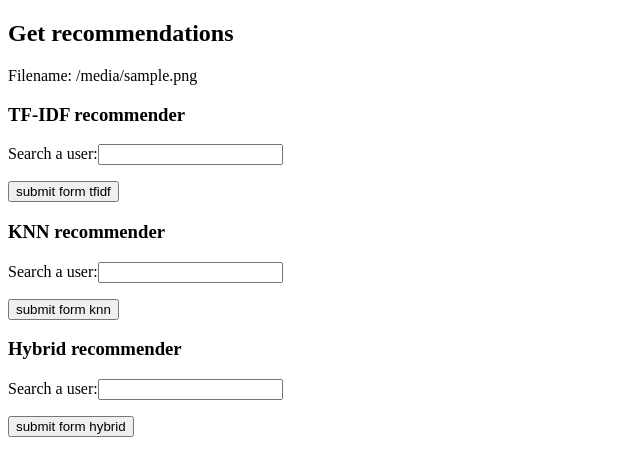
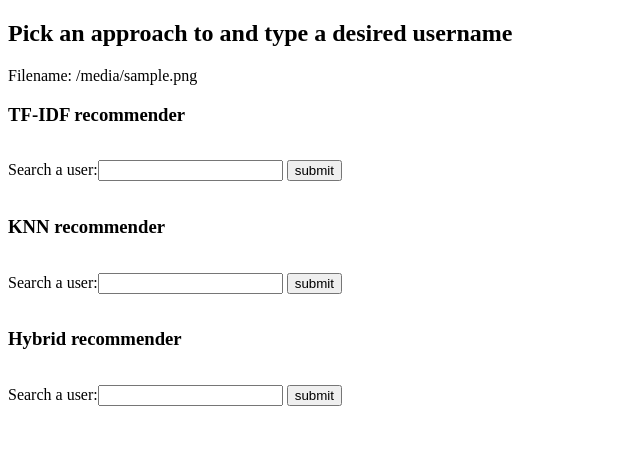
Before and after one commit to startg2545/recommendation-system, a Flask app: template templates/predata.html in a window 1280 px wide. Shown: the top 476 px of the page, without its empty margins (0-640 px from the left). Run offline with Flask 3, Linux system fonts and the light colour scheme; the template is opened without the code that fills it: most values are stand-ins (such as "Sample title", 1, 10 or a date in 2020).

```diff
--- a/templates/homepage.html
+++ b/templates/homepage.html
@@ -1,7 +1,7 @@
 <!doctype html>
 <html>
 <body>
-<h2>Upload File</h2>
+<h1>Ken's Lifelong Education</h1>
 <p>Select a file to upload:</p>
 <form method="POST" enctype="multipart/form-data" action="/">
     <input type="file" id="myFile" name="filename">
--- a/templates/predata.html
+++ b/templates/predata.html
@@ -5,24 +5,24 @@
 </head>
 <body>
 
-<h2>Get recommendations</h2>
+<h2>Pick an approach to and type a desired username</h2>
 <p>Filename: {{ filename }}</p>
 
 <form method="POST" enctype="multipart/form-data" action="/get-recommendation">
     <h3>TF-IDF recommender</h3>
-    <p>Search a user:<input type="text" id="user" name="user"></p>
-    <input type="submit" name="tfidf" value="submit form tfidf">
+    <p style="display: inline-block;">Search a user:<input type="text" id="user" name="user"></p>
+    <input style="display: inline-block;" type="submit" name="tfidf" value="submit">
 </form>
 
 <form method="POST" enctype="multipart/form-data" action="/get-recommendation">
     <h3>KNN recommender</h3>
-    <p>Search a user:<input type="text" id="user" name="user"></p>
-    <input type="submit" name="knn" value="submit form knn">
+    <p style="display: inline-block;">Search a user:<input type="text" id="user" name="user"></p>
+    <input style="display: inline-block;" type="submit" name="knn" value="submit">
 </form>
 <form method="POST" enctype="multipart/form-data" action="/get-recommendation">
     <h3>Hybrid recommender</h3>
-    <p>Search a user:<input type="text" id="user" name="user"></p>
-    <input type="submit" name="hybrid" value="submit form hybrid">
+    <p style="display: inline-block;">Search a user:<input type="text" id="user" name="user"></p>
+    <input style="display: inline-block;" type="submit" name="hybrid" value="submit">
 </form>
 
 <script>
```
Also changed, not shown: 5 other files.
